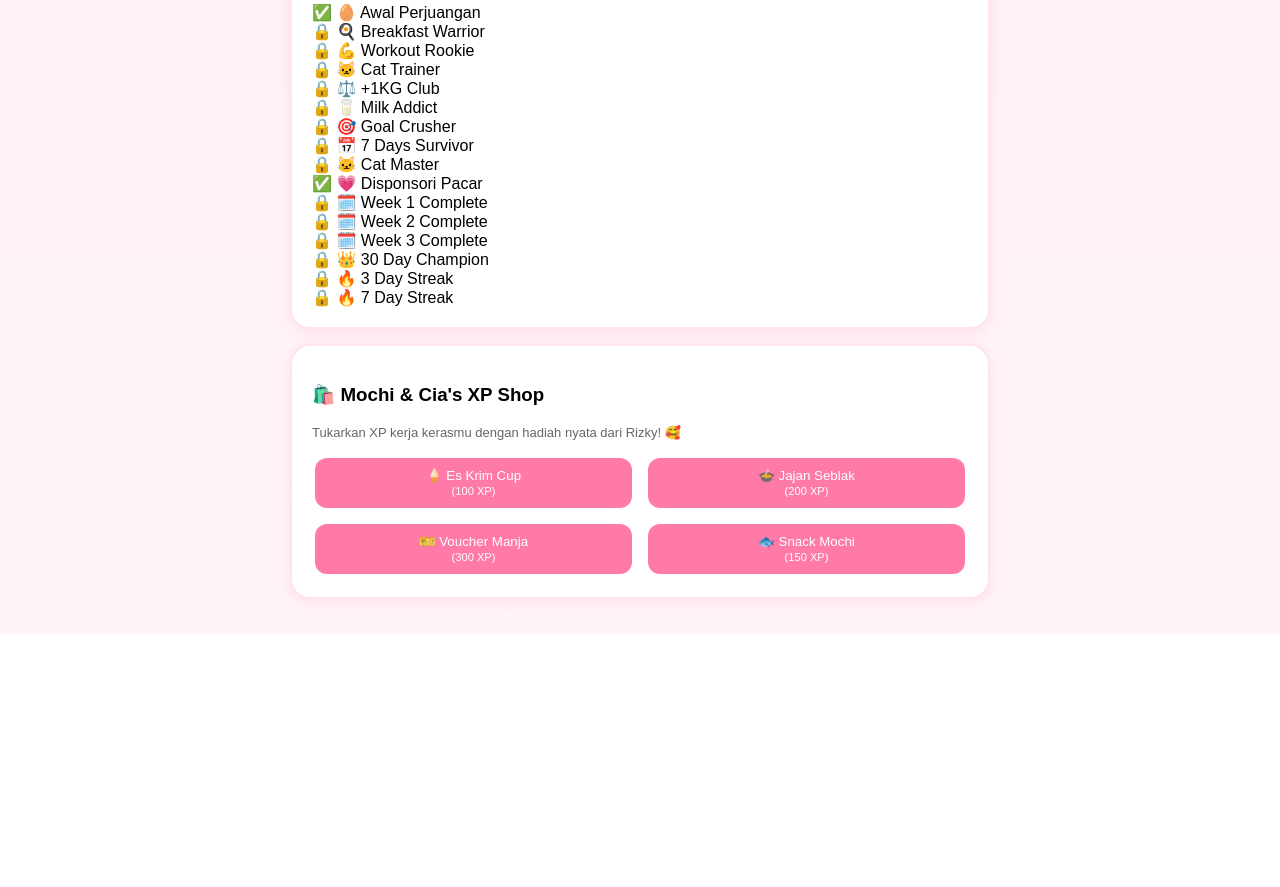
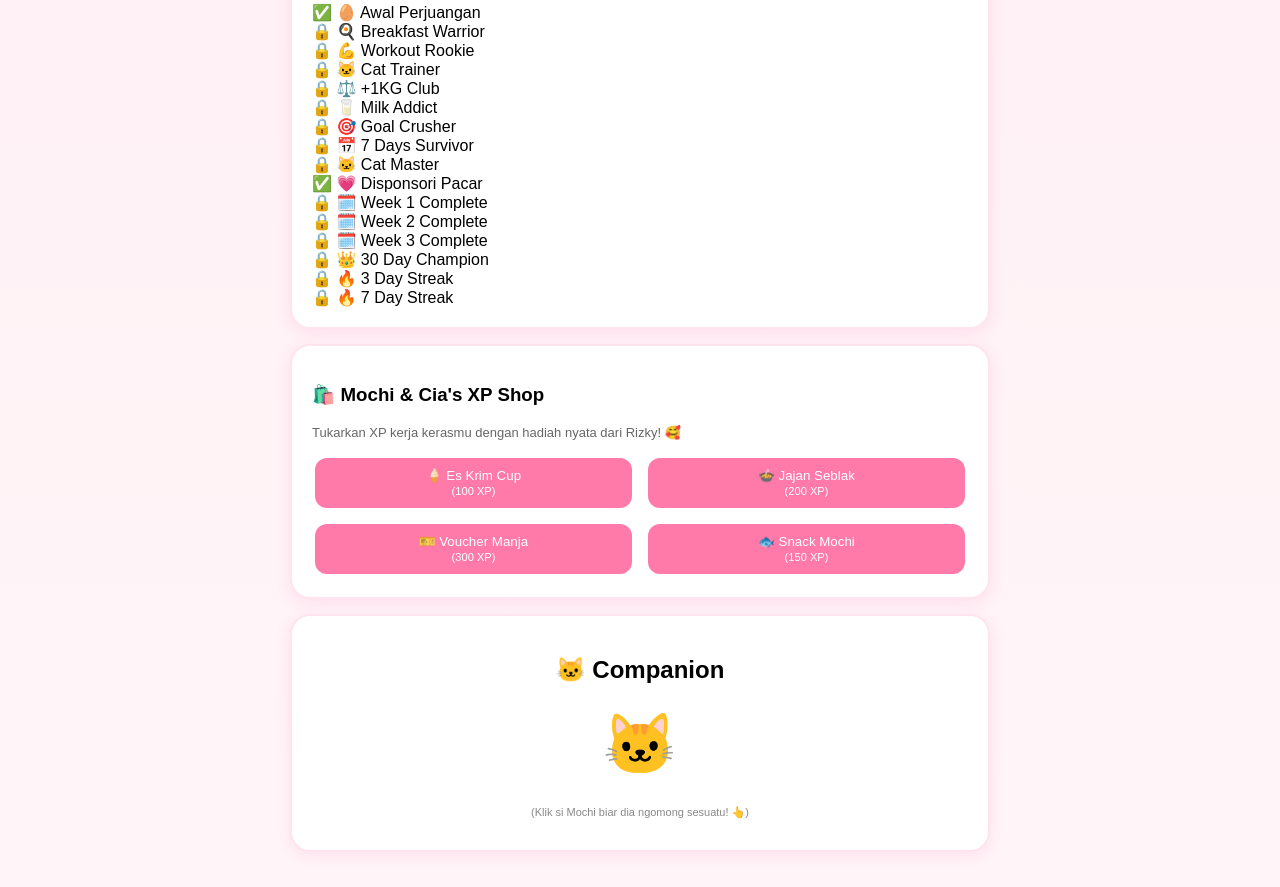
Before and after one commit to fitrialfadillah16-stack/cia-s-goal, a plain HTML site: page index.html in a window 1280 px wide. Shown: the part 3105-3992 px from the top of the page. Before the commit the page ends 3739 px from the top, so only its background shows below. Drawn offline with Linux system fonts and the light colour scheme.

Commit message:
Update index.html

```diff
--- a/index.html
+++ b/index.html
@@ -1072,28 +1072,25 @@ function prevDay(){
         document.getElementById("dayTitle").innerText = "📅 Day " + currentDay + " of 30";
         loadDay();
         // --- Tambahan agar air & quotes ganti hari ---
-        updateQuote(currentDay);
+       updateQuote(currentDay);
         initWaterTracker();
     }
-}
-    // ==================== LOGIKA XP SHOP ====================
+} // <--- Batas akhir fungsi bawaan kamu yang lama, biarkan dia menutup dengan aman.
+
+// ==================== LOGIKA XP SHOP ====================
 function beliHadiah(namaHadiah, hargaXP) {
-    // 1. Cek apakah XP kamu cukup buat jajan
     if (xp < hargaXP) {
         alert("❌ Meonggg! XP kamu gak cukup, Cia! 🐾\n\nHarga " + namaHadiah + " itu " + hargaXP + " XP. Ayo selesaikan quest makanan dan minum air putih lagi biar XP-mu nambah!");
         return;
     }
 
-    // 2. Kalau cukup, konfirmasi dulu beneran mau beli gak
     if (!confirm("Kamu yakin mau menukarkan " + hargaXP + " XP demi " + namaHadiah + "?")) {
         return;
     }
 
-    // 3. Potong XP dan simpan ke memori
     xp = parseInt(xp) - hargaXP;
     localStorage.setItem("xp", xp);
 
-    // 4. Update semua tampilan level dan stats agar sinkron
     level = Math.floor(xp / 100) + 1;
     document.getElementById("xp").innerText = xp;
     document.getElementById("level").innerText = level;
@@ -1103,7 +1100,6 @@ function beliHadiah(namaHadiah, hargaXP) {
     updateAchievements();
     updateStats();
 
-    // 5. ✅ KITA UBAH NOTIFIKASINYA JADI RIZKY DI SINI
     if (namaHadiah.includes("Mochi")) {
         alert("🎉 Nyam nyam! Sukses membeli " + namaHadiah + "! Mochi kenyang banget dan makin sayang sama Cia! 🐈❤");
     } else {
@@ -1111,6 +1107,7 @@ function beliHadiah(namaHadiah, hargaXP) {
     }
 }
 // ========================================================
+
 // ==================== LOGIKA RANDOM SPEECH MOCHI ====================
 const bankOmonganMochi = [
     "🐈: 'Cia, hari ini udah dapet berapa XP? Buruan tuker seblak biar Rizky pusing! 🍲'",
@@ -1124,21 +1121,25 @@ const bankOmonganMochi = [
 ];
 
 function mochiNgomong() {
-    // Mengambil omongan secara acak (random)
     const acakIdx = Math.floor(Math.random() * bankOmonganMochi.length);
+    const quoteText = document.getElementById('quote-text');
+    if (quoteText) {
+        quoteText.innerText = bankOmonganMochi[acakIdx];
+    } else {
+        alert(bankOmonganMochi[acakIdx]);
+    }
 
-    // Memasukkan teks acak ke dalam boks quotes
-    document.getElementById('quote-text').innerText = bankOmonganMochi[acakIdx];
-
-    // Efek animasi kecil biar boksnya kayak bergetar pas diklik
     const box = document.querySelector('.quotes-box');
-    box.style.transform = 'scale(0.98)';
-    setTimeout(() => {
-        box.style.transform = 'scale(1)';
-    }, 100);
+    if (box) {
+        box.style.transform = 'scale(0.98)';
+        setTimeout(() => { box.style.transform = 'scale(1)'; }, 100);
+    }
 }
 // ====================================================================
-</script> <div class="card">
+
+</script>
+
+<div class="card">
     <h3>🛍️ Mochi & Cia's XP Shop</h3>
     <p style="font-size: 13px; color: #666;">Tukarkan XP kerja kerasmu dengan hadiah nyata dari Rizky! 🥰</p>
 
@@ -1149,5 +1150,14 @@ function mochiNgomong() {
         <button onclick="beliHadiah('🐟 Makanan Premium Mochi', 150)">🐟 Snack Mochi <br><small>(150 XP)</small></button>
     </div>
 </div>
+
+<div class="card" style="text-align: center;">
+    <h2>🐱 Companion</h2>
+    <p id="petFace" onclick="mochiNgomong()" style="font-size: 60px; cursor: pointer; display: inline-block; margin: 10px 0;">
+        🐱
+    </p>
+    <p style="font-size: 11px; color: #888;">(Klik si Mochi biar dia ngomong sesuatu! 👆)</p>
+</div>
+
 </body>
 </html>
```
